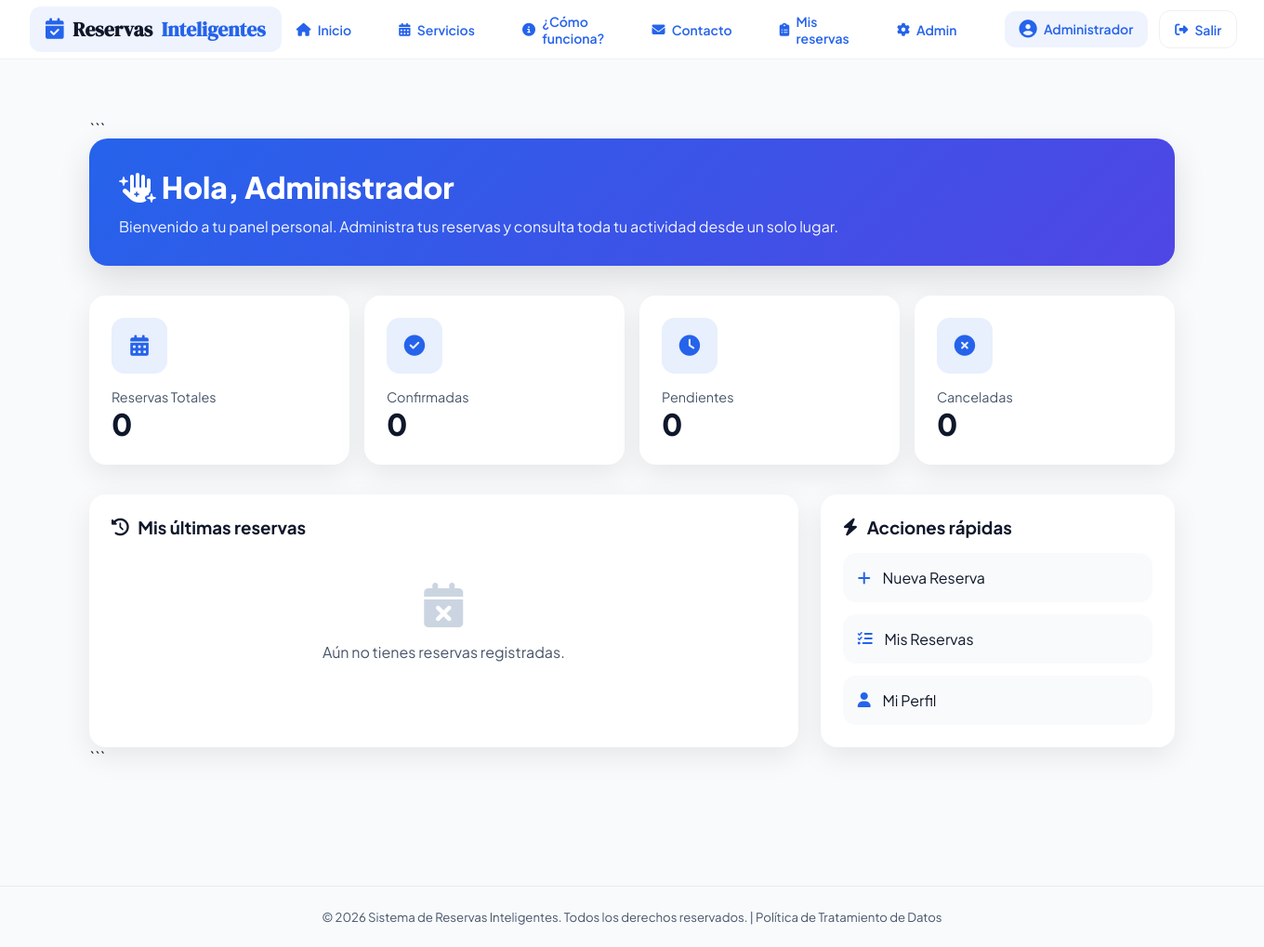
After one commit to Claribel-Barrios/reservas-inteligentes, a Flask app: page /dashboard in a window 1360 px wide. The commit adds this page. Shown: the whole page at 93% size. Run offline with Flask 3, Linux system fonts and the light colour scheme; a user stored in the database is signed in.

Commit message:
Dashboard

````diff
--- a/app/routes/main.py
+++ b/app/routes/main.py
@@ -1,5 +1,5 @@
 from flask import Blueprint, render_template, request, redirect, url_for, flash, current_app
-from flask_login import current_user
+from flask_login import current_user, login_required
 from flask_mail import Message
 from app import mail
 from app.models import Servicio, Horario, Reserva
@@ -81,4 +81,24 @@ def contacto():
     else:
         flash('Tu mensaje fue recibido. Nos comunicaremos contigo pronto.', 'success')
 
-    return redirect(url_for('main.index') + '#contacto')
+    return redirect(url_for('main.dashboard') + '#contacto')
+
+@main_bp.route("/dashboard")
+@login_required
+def dashboard():
+    reservas = Reserva.query.filter_by(
+        usuario_id=current_user.id
+    ).all()
+
+    return render_template(
+        "main/dashboard.html",
+        reservas=reservas,
+        total_reservas=len(reservas),
+        reservas_confirmadas=sum(1 for r in reservas if r.estado == "confirmada"),
+        reservas_pendientes=sum(1 for r in reservas if r.estado == "pendiente"),
+        reservas_canceladas=sum(1 for r in reservas if r.estado == "cancelada"),
+        proxima_reserva=next(
+            (r for r in reservas if r.estado != "cancelada"),
+            None
+        )
+    )
--- a/app/templates/base.html
+++ b/app/templates/base.html
@@ -384,7 +384,7 @@
 
     <div class="nav-links">
 
-        <a href="{{ url_for('main.index') }}">
+        <a href="{{ url_for('main.dashboard') }}">
             <i class="fa-solid fa-house"></i>
             Inicio
         </a>
--- /dev/null
+++ b/app/templates/main/dashboard.html
@@ -0,0 +1,384 @@
+{% extends "base.html" %}
+
+{% block title %}Dashboard{% endblock %}
+
+{% block extra_css %}
+
+<style>
+
+.dashboard-container{
+    max-width:1200px;
+    margin:0 auto;
+    padding:2rem 1rem;
+}
+
+.dashboard-header{
+    background:linear-gradient(135deg,#2563eb 0%,#4f46e5 100%);
+    color:white;
+    padding:2rem;
+    border-radius:20px;
+    margin-bottom:2rem;
+    box-shadow:0 15px 35px rgba(0,0,0,.12);
+}
+
+.dashboard-header h1{
+    margin:0;
+    font-size:2rem;
+    font-weight:800;
+}
+
+.dashboard-header p{
+    margin-top:.75rem;
+    opacity:.95;
+}
+
+.stats-grid{
+    display:grid;
+    grid-template-columns:repeat(auto-fit,minmax(220px,1fr));
+    gap:1rem;
+    margin-bottom:2rem;
+}
+
+.stat-card{
+    background:white;
+    border-radius:18px;
+    padding:1.5rem;
+    box-shadow:0 10px 30px rgba(0,0,0,.08);
+    transition:.25s;
+}
+
+.stat-card:hover{
+    transform:translateY(-4px);
+}
+
+.stat-icon{
+    width:60px;
+    height:60px;
+    border-radius:14px;
+    display:flex;
+    align-items:center;
+    justify-content:center;
+    font-size:1.4rem;
+    background:rgba(37,99,235,.1);
+    color:#2563eb;
+    margin-bottom:1rem;
+}
+
+.stat-title{
+    color:var(--muted);
+    font-size:.9rem;
+}
+
+.stat-value{
+    font-size:2rem;
+    font-weight:800;
+    color:var(--text);
+}
+
+.content-grid{
+    display:grid;
+    grid-template-columns:2fr 1fr;
+    gap:1.5rem;
+}
+
+.card-modern{
+    background:white;
+    border-radius:18px;
+    padding:1.5rem;
+    box-shadow:0 10px 30px rgba(0,0,0,.08);
+}
+
+.card-modern h3{
+    margin-top:0;
+    margin-bottom:1rem;
+    display:flex;
+    align-items:center;
+    gap:.6rem;
+}
+
+.reserva-item{
+    border-bottom:1px solid #eee;
+    padding:1rem 0;
+}
+
+.reserva-item:last-child{
+    border-bottom:none;
+}
+
+.estado{
+    padding:.35rem .75rem;
+    border-radius:999px;
+    font-size:.8rem;
+    font-weight:700;
+}
+
+.estado-confirmada{
+    background:#dcfce7;
+    color:#166534;
+}
+
+.estado-pendiente{
+    background:#fef3c7;
+    color:#92400e;
+}
+
+.estado-cancelada{
+    background:#fee2e2;
+    color:#991b1b;
+}
+
+.action-buttons{
+    display:flex;
+    flex-direction:column;
+    gap:.8rem;
+}
+
+.action-btn{
+    display:flex;
+    align-items:center;
+    gap:.8rem;
+    padding:1rem;
+    border-radius:14px;
+    text-decoration:none;
+    color:var(--text);
+    background:#f8fafc;
+    transition:.2s;
+}
+
+.action-btn:hover{
+    background:#eef2ff;
+    transform:translateX(4px);
+}
+
+.action-btn i{
+    color:#2563eb;
+}
+
+.empty-state{
+    text-align:center;
+    padding:2rem;
+    color:var(--muted);
+}
+
+.empty-state i{
+    font-size:3rem;
+    margin-bottom:1rem;
+    color:#cbd5e1;
+}
+
+.next-reserva{
+    background:linear-gradient(
+        135deg,
+        rgba(37,99,235,.08),
+        rgba(79,70,229,.08)
+    );
+    border-radius:16px;
+    padding:1rem;
+}
+
+@media(max-width:900px){
+
+    .content-grid{
+        grid-template-columns:1fr;
+    }
+
+}
+
+</style>
+
+{% endblock %}
+
+{% block content %}
+
+<div class="dashboard-container">
+
+```
+<div class="dashboard-header">
+
+    <h1>
+        <i class="fa-solid fa-hand-sparkles"></i>
+        Hola, {{ current_user.nombre }}
+    </h1>
+
+    <p>
+        Bienvenido a tu panel personal. Administra tus reservas
+        y consulta toda tu actividad desde un solo lugar.
+    </p>
+
+</div>
+
+<div class="stats-grid">
+
+    <div class="stat-card">
+        <div class="stat-icon">
+            <i class="fa-solid fa-calendar-days"></i>
+        </div>
+        <div class="stat-title">Reservas Totales</div>
+        <div class="stat-value">{{ total_reservas }}</div>
+    </div>
+
+    <div class="stat-card">
+        <div class="stat-icon">
+            <i class="fa-solid fa-circle-check"></i>
+        </div>
+        <div class="stat-title">Confirmadas</div>
+        <div class="stat-value">{{ reservas_confirmadas }}</div>
+    </div>
+
+    <div class="stat-card">
+        <div class="stat-icon">
+            <i class="fa-solid fa-clock"></i>
+        </div>
+        <div class="stat-title">Pendientes</div>
+        <div class="stat-value">{{ reservas_pendientes }}</div>
+    </div>
+
+    <div class="stat-card">
+        <div class="stat-icon">
+            <i class="fa-solid fa-circle-xmark"></i>
+        </div>
+        <div class="stat-title">Canceladas</div>
+        <div class="stat-value">{{ reservas_canceladas }}</div>
+    </div>
+
+</div>
+
+<div class="content-grid">
+
+    <div class="card-modern">
+
+        <h3>
+            <i class="fa-solid fa-clock-rotate-left"></i>
+            Mis últimas reservas
+        </h3>
+
+        {% if reservas %}
+
+            {% for reserva in reservas[:5] %}
+
+            <div class="reserva-item">
+
+                <strong>
+                    {{ reserva.horario.servicio.nombre }}
+                </strong>
+
+                <br>
+
+                <small>
+                    Código: {{ reserva.codigo }}
+                </small>
+
+                <div style="margin-top:.6rem;">
+
+                    {% if reserva.estado == "confirmada" %}
+                        <span class="estado estado-confirmada">
+                            Confirmada
+                        </span>
+                    {% elif reserva.estado == "pendiente" %}
+                        <span class="estado estado-pendiente">
+                            Pendiente
+                        </span>
+                    {% else %}
+                        <span class="estado estado-cancelada">
+                            Cancelada
+                        </span>
+                    {% endif %}
+
+                </div>
+
+            </div>
+
+            {% endfor %}
+
+        {% else %}
+
+            <div class="empty-state">
+
+                <i class="fa-solid fa-calendar-xmark"></i>
+
+                <p>
+                    Aún no tienes reservas registradas.
+                </p>
+
+            </div>
+
+        {% endif %}
+
+    </div>
+
+    <div style="display:flex;flex-direction:column;gap:1rem;">
+
+        <div class="card-modern">
+
+            <h3>
+                <i class="fa-solid fa-bolt"></i>
+                Acciones rápidas
+            </h3>
+
+            <div class="action-buttons">
+
+                <a href="{{ url_for('main.servicios') }}" class="action-btn">
+                    <i class="fa-solid fa-plus"></i>
+                    Nueva Reserva
+                </a>
+
+                <a href="{{ url_for('reservas.mis_reservas') }}" class="action-btn">
+                    <i class="fa-solid fa-list-check"></i>
+                    Mis Reservas
+                </a>
+
+                <a href="{{ url_for('auth.perfil') }}" class="action-btn">
+                    <i class="fa-solid fa-user"></i>
+                    Mi Perfil
+                </a>
+
+            </div>
+
+        </div>
+
+        {% if proxima_reserva %}
+
+        <div class="card-modern">
+
+            <h3>
+                <i class="fa-solid fa-location-dot"></i>
+                Próxima Reserva
+            </h3>
+
+            <div class="next-reserva">
+
+                <strong>
+                    {{ proxima_reserva.horario.servicio.nombre }}
+                </strong>
+
+                <p style="margin-top:.6rem;">
+                    Código:
+                    {{ proxima_reserva.codigo }}
+                </p>
+
+            </div>
+
+        </div>
+
+        {% endif %}
+
+    </div>
+
+</div>
+```
+
+</div>
+<script>
+window.addEventListener("pageshow", function(event) {
+
+    if (
+        event.persisted ||
+        performance.getEntriesByType("navigation")[0]?.type === "back_forward"
+    ) {
+        window.location.href = "{{ url_for('auth.login') }}";
+    }
+
+});
+</script>
+
+{% endblock %}
````
Also changed, not shown: app/routes/auth.py (+5 -13 lines), app/templates/auth/login.html (+5 -26 lines).
